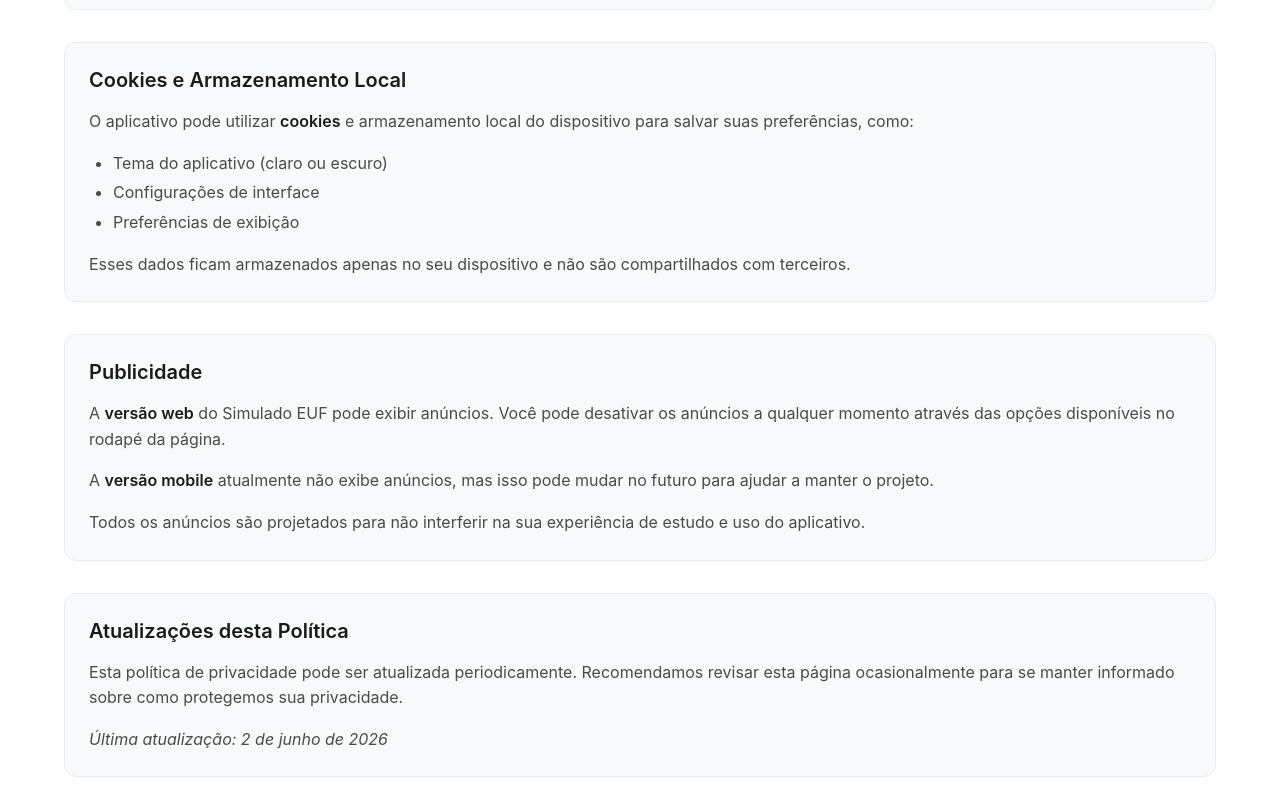
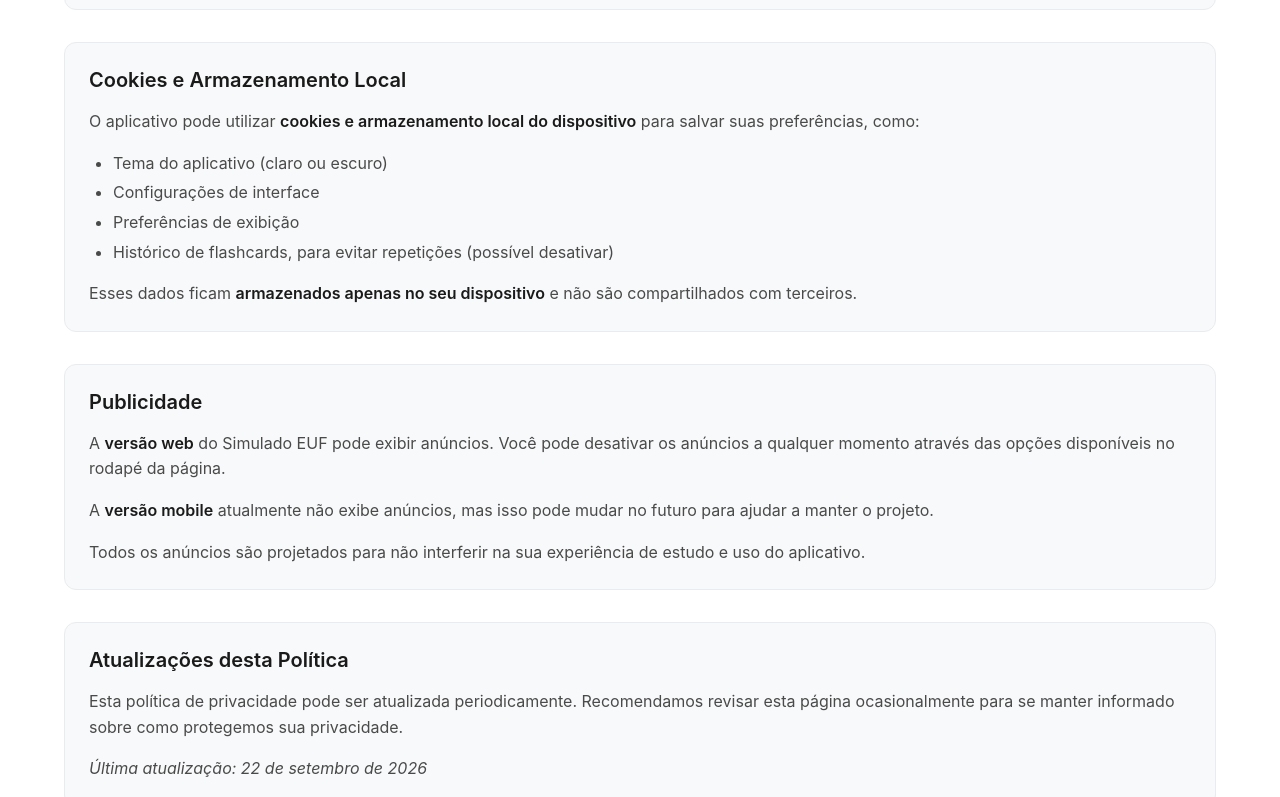
Before and after one commit to TaylorHo/simulado-euf, a SvelteKit app: page /privacy in a window 1280 px wide. Shown: the part 744-1541 px from the top of the page. Built offline with nearby package versions, Linux system fonts and the light colour scheme.

Commit message:
chore: improved privacy policy data store section

```diff
--- a/src/routes/privacy/+page.svelte
+++ b/src/routes/privacy/+page.svelte
@@ -54,17 +54,18 @@
 			<section class="section">
 				<h2>Cookies e Armazenamento Local</h2>
 				<p>
-					O aplicativo pode utilizar <strong>cookies</strong> e armazenamento local do dispositivo para
+					O aplicativo pode utilizar <strong>cookies e armazenamento local do dispositivo</strong> para
 					salvar suas preferências, como:
 				</p>
 				<ul>
 					<li>Tema do aplicativo (claro ou escuro)</li>
 					<li>Configurações de interface</li>
 					<li>Preferências de exibição</li>
+					<li>Histórico de flashcards, para evitar repetições (possível desativar)</li>
 				</ul>
 				<p>
-					Esses dados ficam armazenados apenas no seu dispositivo e não são compartilhados com
-					terceiros.
+					Esses dados ficam <strong>armazenados apenas no seu dispositivo</strong> e não são compartilhados
+					com terceiros.
 				</p>
 			</section>
 
@@ -90,7 +91,7 @@
 					Esta política de privacidade pode ser atualizada periodicamente. Recomendamos revisar esta
 					página ocasionalmente para se manter informado sobre como protegemos sua privacidade.
 				</p>
-				<p class="last-updated">Última atualização: 2 de junho de 2026</p>
+				<p class="last-updated">Última atualização: 22 de setembro de 2026</p>
 			</section>
 		</div>
 	</div>
```
